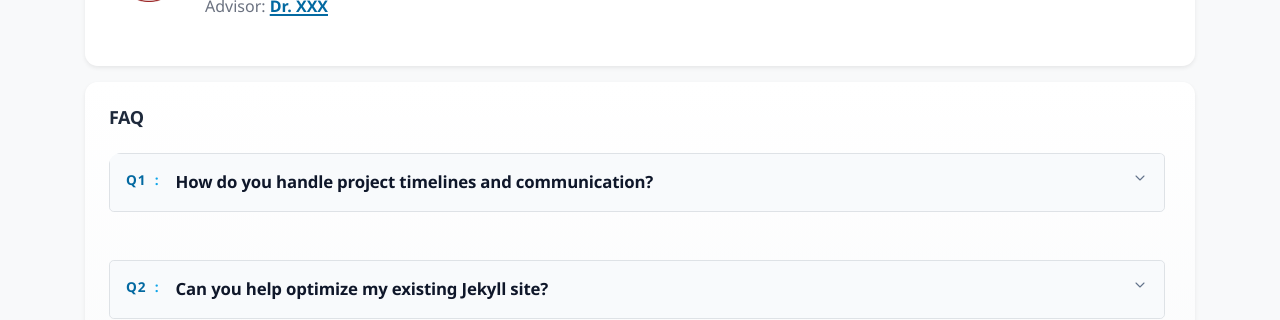
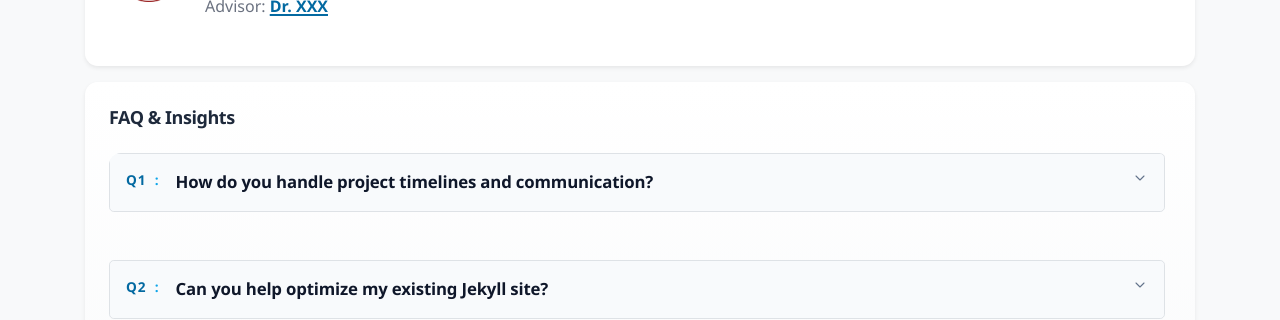
Before and after one commit to rekkles2/rekkles2.github.io, a Jekyll site: the page built from index.html, in a window 1280 px wide. Shown: the part 3695-4015 px from the top of the page. Built offline with Jekyll 4.4.1, drawn with Linux system fonts in a browser that asks for light colours; nearby versions of some CDN libraries; a style sheet for code colours, icons or effects is not loaded.

Commit message:
Update q_a_card.html

```diff
--- a/_includes/widgets/q_a_card.html
+++ b/_includes/widgets/q_a_card.html
@@ -4,7 +4,7 @@
     <div id="fast-qa" class="card qna-card border-0 shadow-sm bg-white rounded-xl overflow-hidden" tabindex="-1" aria-labelledby="fast-qa-title">
       <div class="card-body p-4">
         <!-- 标题 -->
-        <h5 id="fast-qa-title" class="mb-4 qna-heading"> FAQ </h5>
+        <h5 id="fast-qa-title" class="mb-4 qna-heading"> FAQ & Insights </h5>
 
         <!-- 可滚动容器（只纵向） -->
         <div class="qna-scroll-container" aria-label="Q&A list" role="region">
```
